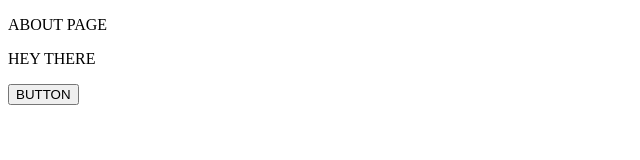
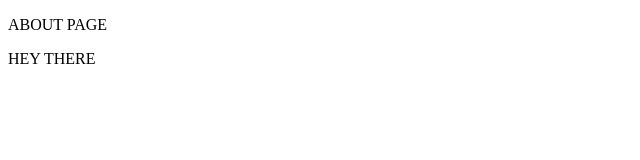
Before and after one commit to arnoldrnld/foodmate, a plain HTML site: page about.html in a window 1280 px wide. Shown: the whole page, without its empty margins (0-640 px from the left). Drawn offline with Linux system fonts and the light colour scheme.

Commit message:
Revert "Add button on about"
This reverts commit 5fca55a882e8230495412b52179cd83db9accb0c.

```diff
--- a/about.html
+++ b/about.html
@@ -8,7 +8,5 @@
 <body>
   <p>ABOUT PAGE</p>
   <p>HEY THERE</p>
-
-  <button>BUTTON</button>
 </body>
 </html>
```
